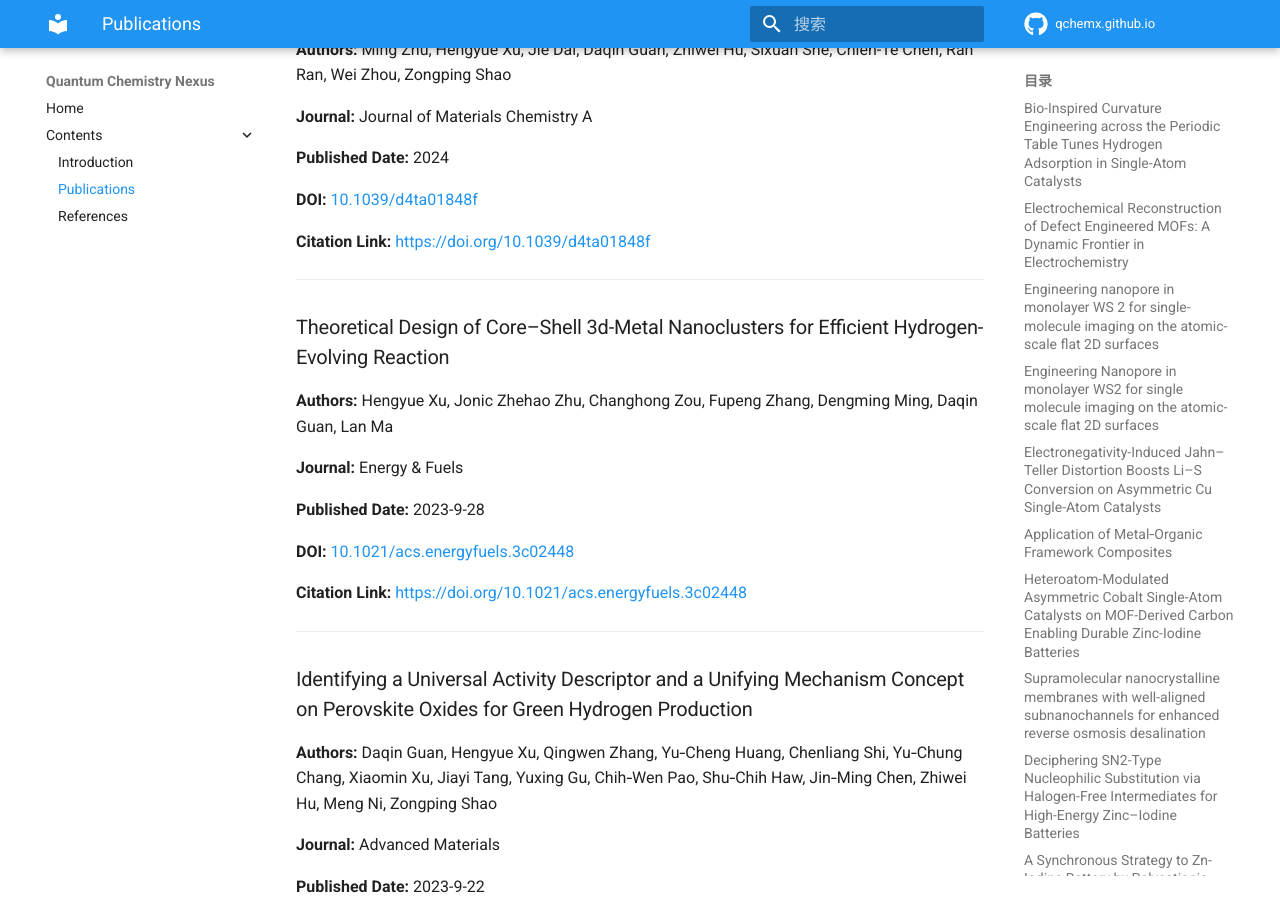
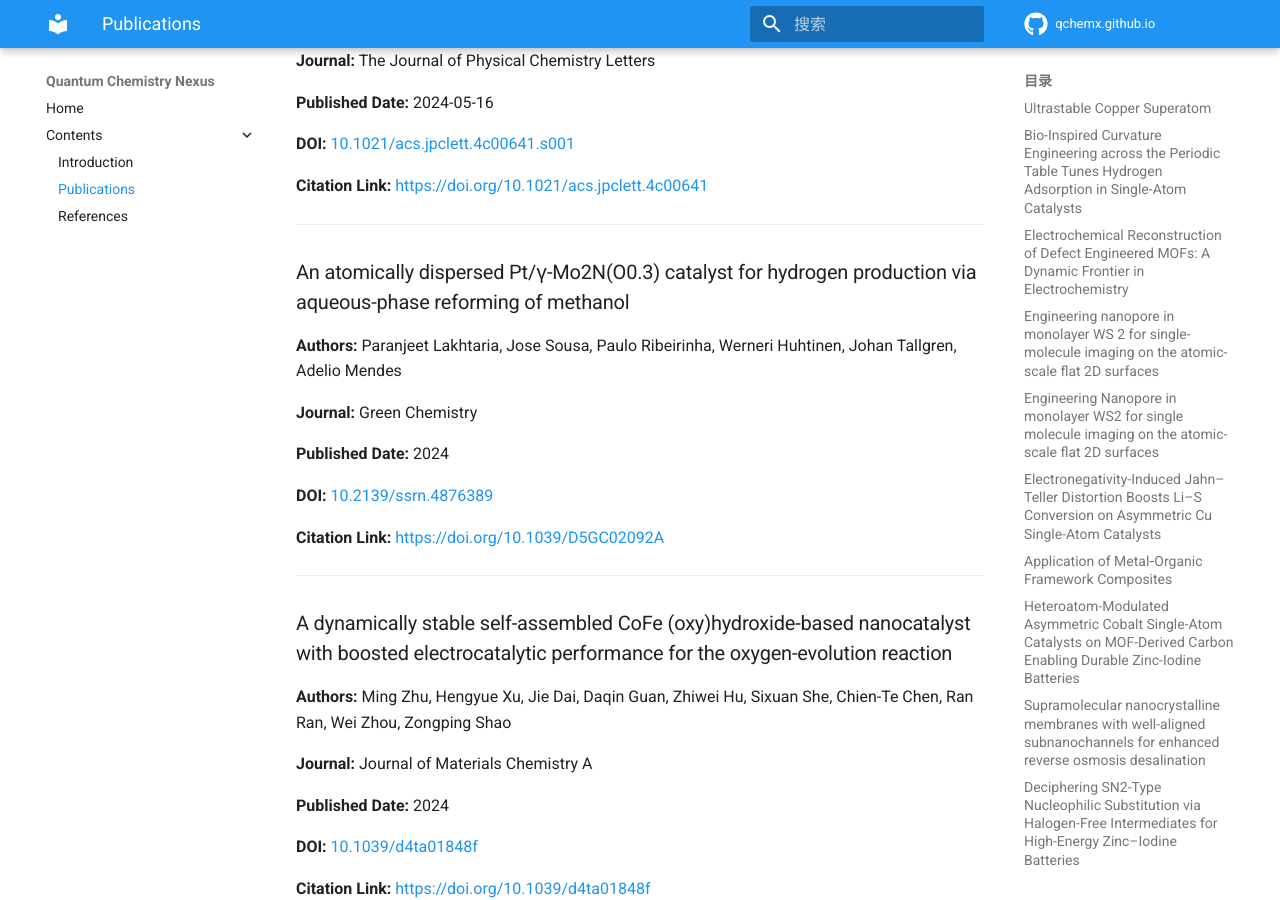
Before and after one commit to QChemX/qchemx.github.io, an MkDocs documentation site: the page built from docs/publications.md, in a window 1280 px wide and 900 px high, scrolled down 21720 px. Built offline with MkDocs 1.6.1 and Material for MkDocs 9.7.7, drawn with Linux system fonts in a browser that asks for light colours; comment, search, counter and statistics services are not loaded; some of the changed text lies outside the part shown.

Commit message:
[orcid sync] Update publications

```diff
--- a/docs/publications.md
+++ b/docs/publications.md
@@ -2,6 +2,22 @@
 
 
 This page was generated automatically.
+
+
+---
+
+### Ultrastable Copper Superatom
+
+**Authors:** Unknown
+
+**Journal:** Journal of the American Chemical Society
+
+**Published Date:** 2026-01-07
+
+**DOI:** [10.1021/jacs.5c17976.s001](https://doi.org/10.1021/jacs.5c17976.s001)
+
+**Citation Link:** [https://doi.org/10.1021/jacs.5c17976](https://doi.org/10.1021/jacs.5c17976)
+
 
 
 ---
@@ -993,6 +1009,22 @@ This page was generated automatically.
 **DOI:** [10.1021/acs.jpclett.4c00641.s001](https://doi.org/10.1021/acs.jpclett.4c00641.s001)
 
 **Citation Link:** [https://doi.org/10.1021/acs.jpclett.4c00641](https://doi.org/10.1021/acs.jpclett.4c00641)
+
+
+
+---
+
+### An atomically dispersed Pt/γ-Mo2N(O0.3) catalyst for hydrogen production via aqueous-phase reforming of methanol
+
+**Authors:** Paranjeet Lakhtaria, Jose Sousa, Paulo Ribeirinha, Werneri Huhtinen, Johan Tallgren, Adelio Mendes
+
+**Journal:** Green Chemistry
+
+**Published Date:** 2024
+
+**DOI:** [10.2139/ssrn.4876389](https://doi.org/10.2139/ssrn.4876389)
+
+**Citation Link:** [https://doi.org/10.1039/D5GC02092A](https://doi.org/10.1039/D5GC02092A)
 
 
 
```
Also changed, not shown: other parts of docs/publications.md (+1 -17 lines).
